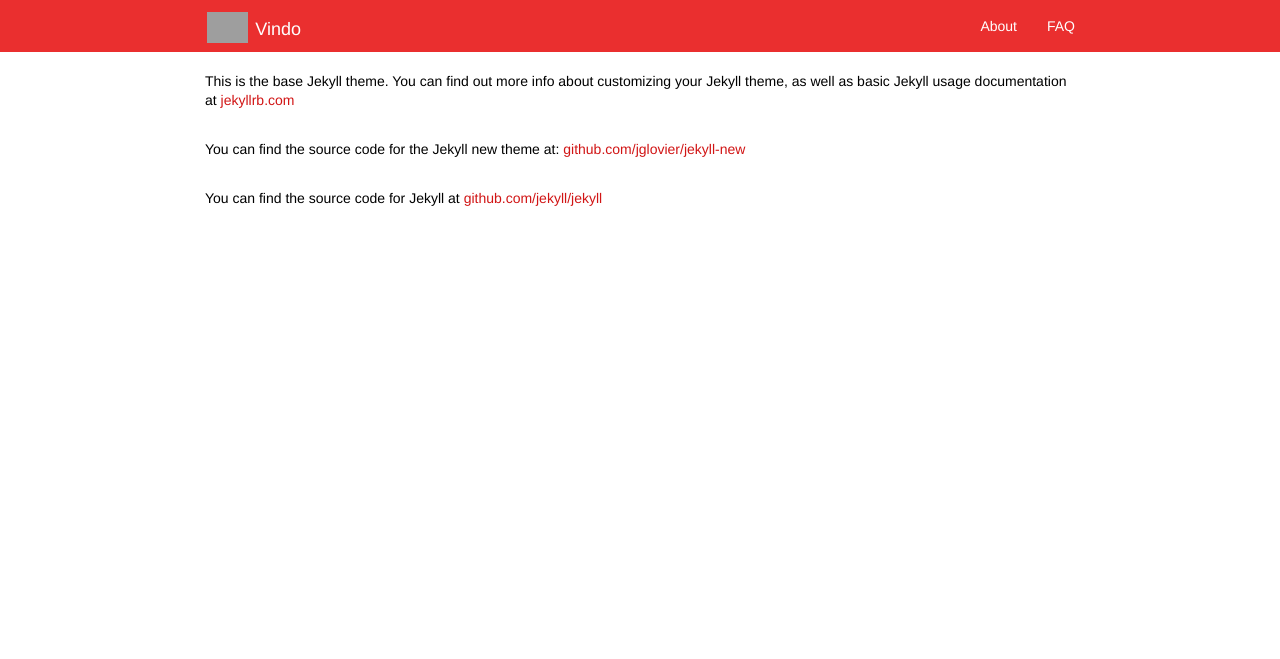
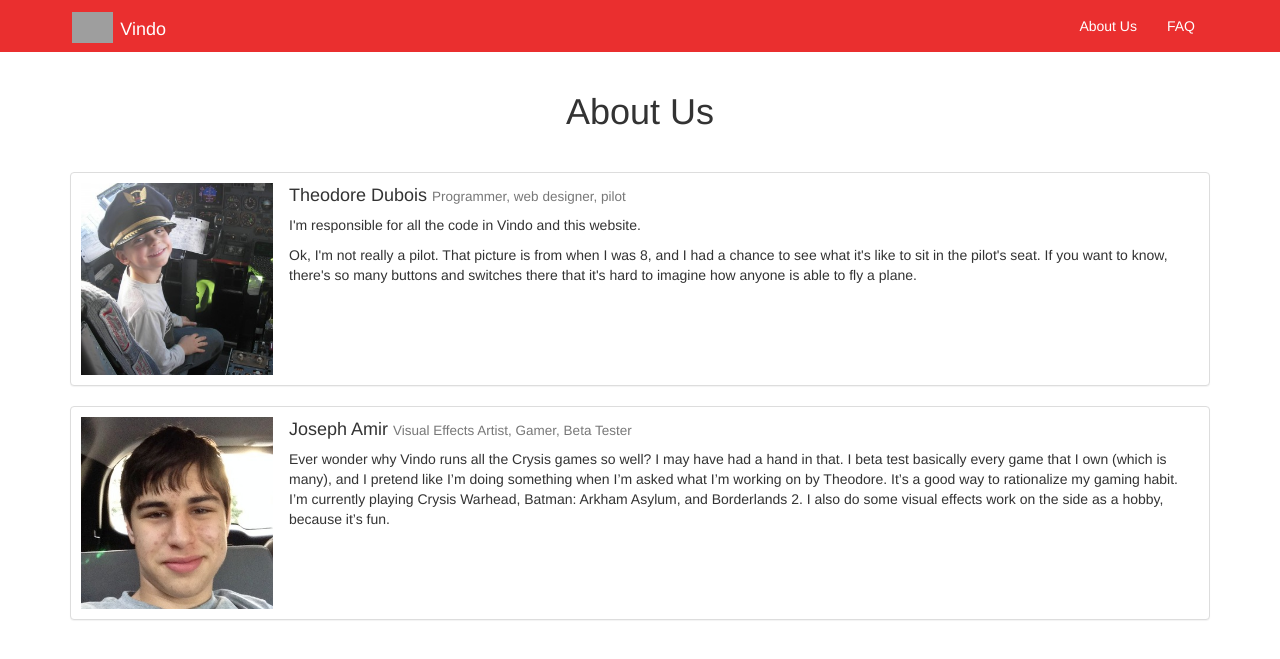
Before and after one commit to vindo-app/vindo, a Jekyll site: the page built from about.html, in a window 1280 px wide. Shown: the top 659 px of the page. Built offline with Jekyll 4.4.1, drawn with Linux system fonts in a browser that asks for light colours; nearby versions of some CDN libraries; grey boxes are pictures that could not be loaded.

Commit message:
add about page

```diff
--- a/_includes/head.html
+++ b/_includes/head.html
@@ -10,4 +10,7 @@
     <link rel="stylesheet" href="{{ "/css/main.css" | prepend: site.baseurl }}">
     <link rel="canonical" href="{{ page.url | replace:'index.html','' | prepend: site.baseurl | prepend: site.url }}">
     <link rel="alternate" type="application/atom+xml" title="{{ site.title }}" href="{{ "/feed.xml" | prepend: site.baseurl | prepend: site.url }}" />
+
+    <script src="//code.jquery.com/jquery-1.11.3.min.js"></script>
+    <script src="https://maxcdn.bootstrapcdn.com/bootstrap/3.3.5/js/bootstrap.min.js"></script>
 </head>
--- a/_includes/header.html
+++ b/_includes/header.html
@@ -2,11 +2,20 @@
     <nav class="navbar navbar-fixed">
         <div class="container">
             <div class="navbar-header">
+                <div class="navbar-header">
+                    <button type="button" class="navbar-toggle collapsed" data-toggle="collapse" data-target="#navbar-collapse" aria-expanded="false">
+                        <span class="sr-only">Toggle navigation</span>
+                        <span class="icon-bar"></span>
+                        <span class="icon-bar"></span>
+                        <span class="icon-bar"></span>
+                    </button>
                     <a class="navbar-brand" href="{{ site.baseurl }}/">
-                    <img src="/images/vindo_icon.png" height="35" alt="">
-                    {{ site.title }}
+                        <img src="/images/vindo_icon.png" height="35" alt="">{{ site.title }}
                     </a>
                 </div>
+            </div>
+
+            <div class="collapse navbar-collapse" id="navbar-collapse">
                 <ul class="nav navbar-nav navbar-right">
                     {% for page in site.pages %}
                         {% if page.title %}
@@ -17,6 +26,7 @@
                     {% endfor %}
                 </ul>
             </div>
+        </div>
     </nav>
 
     {% if page.index %}
--- /dev/null
+++ b/_sass/_about.scss
@@ -0,0 +1,12 @@
+.about-panel {
+    .panel-body {
+        padding: 10px;
+    }
+    .media-body {
+        padding-top: 3px;
+        padding-left: 6px;
+    }
+    .media-heading {
+        margin-bottom: 10px;
+    }
+}
--- a/_sass/_base.scss
+++ b/_sass/_base.scss
@@ -1,13 +1,3 @@
-body {
-    font-family: $base-font-family;
-    font-size: $base-font-size;
-    line-height: $base-line-height;
-    font-weight: 400;
-    color: $text-color;
-    background-color: $background-color;
-    -webkit-text-size-adjust: 100%;
-}
-
 a {
     color: $brand-color;
     text-decoration: none;
@@ -18,19 +8,15 @@ a {
 
     &:hover {
         color: lighten($brand-color, 15%);
-        text-decoration: underline
+        text-decoration: underline;
     }
-}
-
-.container {
-    width: 900px;
-}
-
-p:not(:first-child) {
-    margin: 30px 0;
 }
 
 .nice-and-centered {
     max-width: 400px;
     margin: 0 auto;
 }
+
+.text-thin {
+    font-weight: 100;
+}
--- a/_sass/_header.scss
+++ b/_sass/_header.scss
@@ -6,6 +6,7 @@ header {
 .navbar-brand > img {
     display: inline-block;
     margin-top: -6px;
+    margin-right: 5px;
     padding: 2px;
 }
 
@@ -15,6 +16,17 @@ header {
 
 .nav > li > a:hover {
     background-color: $brand-color;
+}
+
+button.navbar-toggle {
+    border: 1px solid white;
+
+    &:hover {
+        background-color: $brand-color;
+    }
+}
+.icon-bar {
+    background-color: white;
 }
 
 .highlight {
--- /dev/null
+++ b/about.html
@@ -0,0 +1,36 @@
+---
+layout: page
+title: About Us
+permalink: /about/
+---
+
+<h1 class="text-center text-thin" style="margin: 20px 0 40px; font-weight: 100">About Us</h1>
+
+<div class="panel panel-default about-panel">
+    <div class="panel-body">
+        <div class="media">
+            <div class="media-left">
+                <img class="media-object" src="/images/tbodt.jpeg" width=192 height=192 alt="Theodore Dubois">
+            </div>
+            <div class="media-body">
+                <h4 class="media-heading">Theodore Dubois <small>Programmer, web designer, pilot</small></h4>
+                <p>I'm responsible for all the code in Vindo and this website.</p>
+                <p>Ok, I'm not really a pilot. That picture is from when I was 8, and I had a chance to see what it's like to sit in the pilot's seat. If you want to know, there's so many buttons and switches there that it's hard to imagine how anyone is able to fly a plane.</p>
+            </div>
+        </div>
+    </div>
+</div>
+
+<div class="panel panel-default about-panel">
+    <div class="panel-body">
+        <div class="media">
+            <div class="media-left">
+                <img class="media-object" src="/images/joseph.jpeg" width=192 height=192 alt="Joseph Amir">
+            </div>
+            <div class="media-body">
+                <h4 class="media-heading">Joseph Amir <small>Visual Effects Artist, Gamer, Beta Tester</small></h4>
+                <p>Ever wonder why Vindo runs all the Crysis games so well? I may have had a hand in that. I beta test basically every game that I own (which is many), and I pretend like I’m doing something when I’m asked what I’m working on by Theodore. It’s a good way to rationalize my gaming habit. I’m currently playing Crysis Warhead, Batman: Arkham Asylum, and Borderlands 2. I also do some visual effects work on the side as a hobby, because it’s fun.</p>
+            </div>
+        </div>
+    </div>
+</div>
--- a/about.md
+++ /dev/null
@@ -1,11 +0,0 @@
----
-layout: page
-title: About
-permalink: /about/
----
-
-This is the base Jekyll theme. You can find out more info about customizing your Jekyll theme, as well as basic Jekyll usage documentation at [jekyllrb.com](http://jekyllrb.com/)
-
-You can find the source code for the Jekyll new theme at: [github.com/jglovier/jekyll-new](https://github.com/jglovier/jekyll-new)
-
-You can find the source code for Jekyll at [github.com/jekyll/jekyll](https://github.com/jekyll/jekyll)
--- a/css/main.scss
+++ b/css/main.scss
@@ -29,5 +29,6 @@ $content-width:    50%;
 @import
         "base",
         "header",
-        "download"
+        "download",
+        "about"
 ;
```
Also changed, not shown: faq.md (line endings or trailing spaces), images/joseph.jpeg (added), images/tbodt.jpeg (added). Lines whose indentation alone changed are shown as unchanged.
